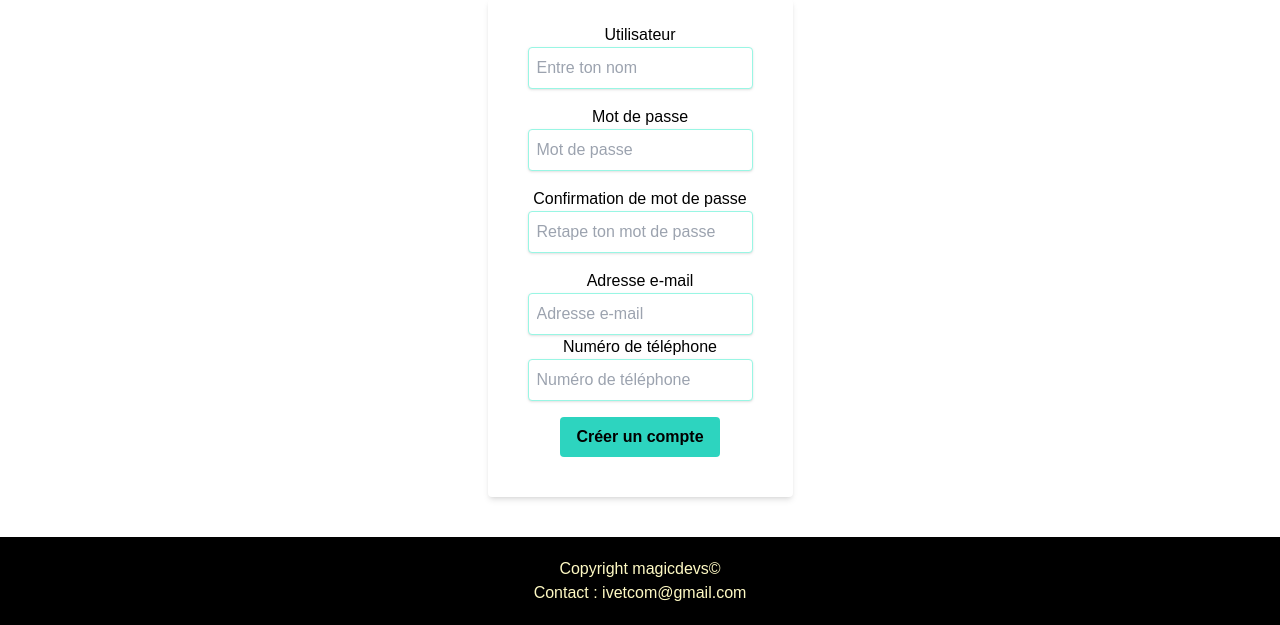
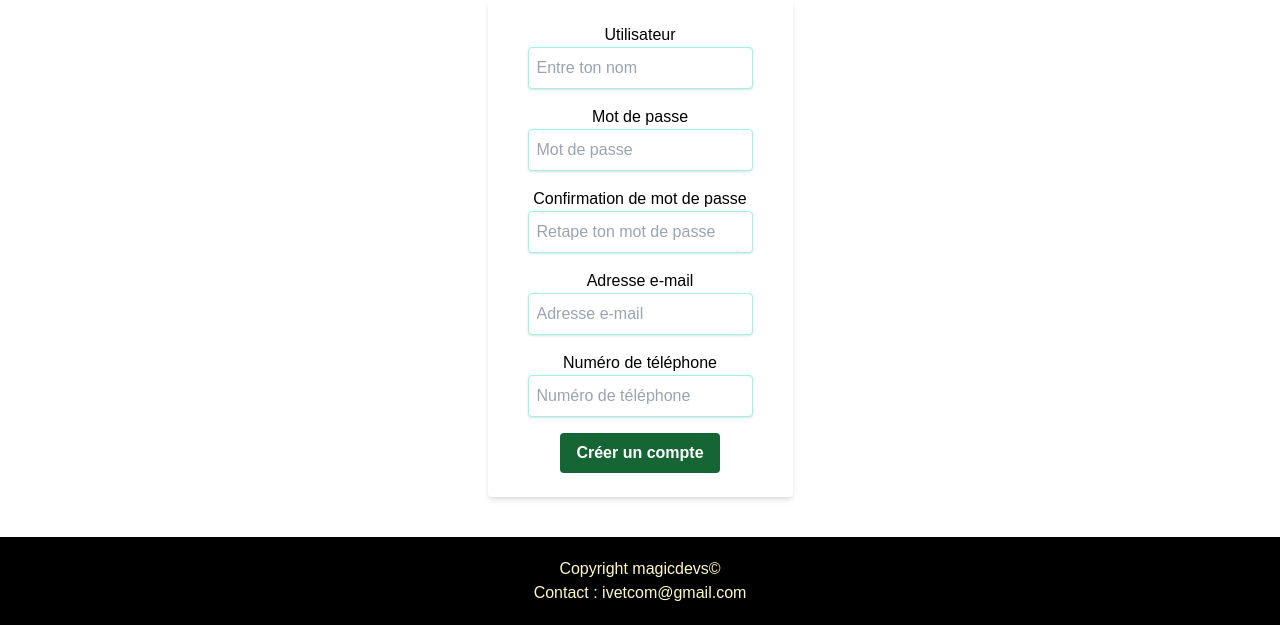
Before and after one commit to SoizicMM/vetcom, a Flask app: page /register in a window 1280 px wide. Shown: the part 257-882 px from the top of the page. Run offline with Flask 3, Linux system fonts and the light colour scheme; some libraries are stand-ins or nearby versions.

Commit message:
amélioration du register

```diff
--- a/templates/register.html
+++ b/templates/register.html
@@ -23,6 +23,7 @@
      <div class="mb-4">
     <label class="block">Adresse e-mail</label>
     <input name="e-mail" type="text" placeholder="Adresse e-mail" class="shadow rounded p-2 border border-teal-200 focus:outline-teal-400">
+     </div>
 
 
    <div class="mb-4">
@@ -30,7 +31,7 @@
         <input name="utilisateur" type="text" placeholder="Numéro de téléphone" class="shadow rounded p-2 border border-teal-200 focus:outline-teal-400">
       </div>
 
-      <button type="submit" class="bg-teal-400 px-4 py-2 rounded hover:bg-green-800 font-semibold ">Créer un compte</button>
+      <button type="submit" class="bg-green-800 px-4 py-2 rounded hover:bg-green-800 font-semibold text-white ">Créer un compte</button>
 
     </div>
   </form>
```
